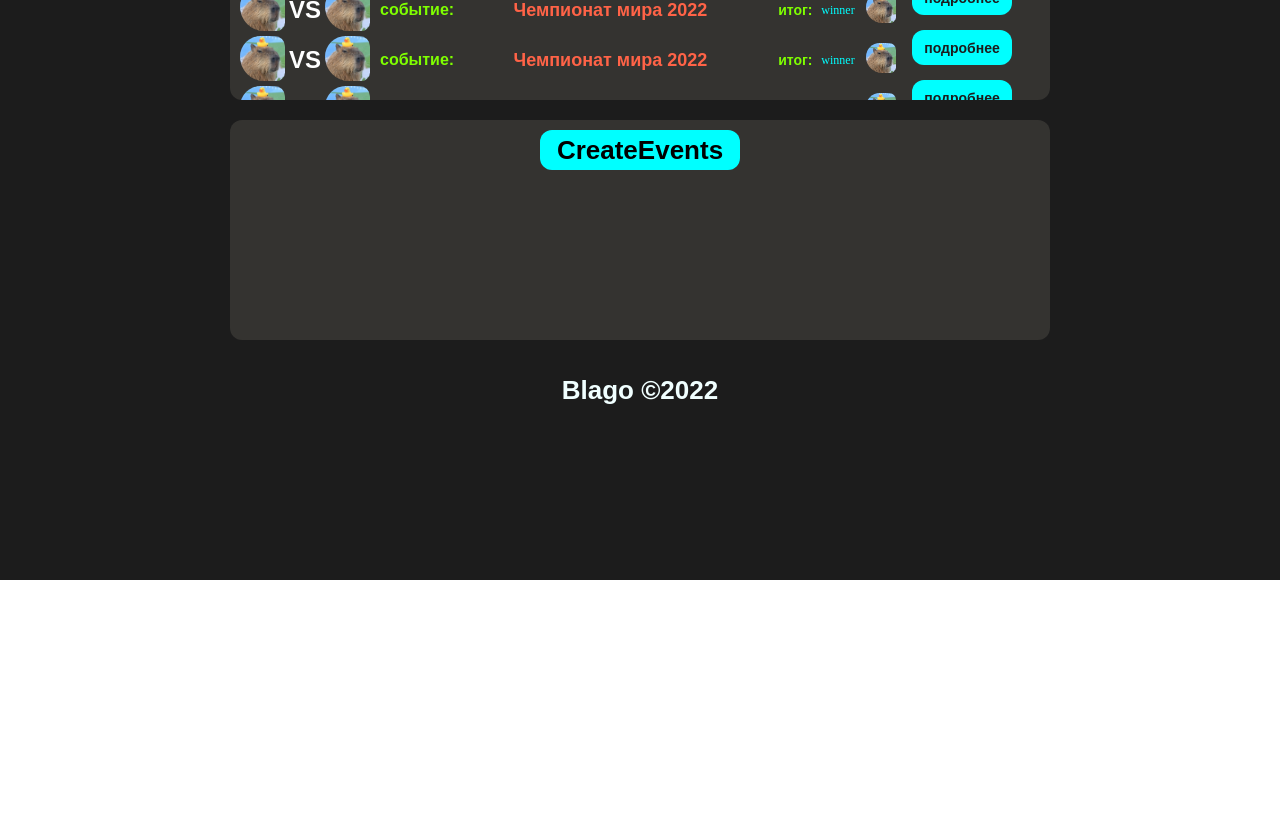
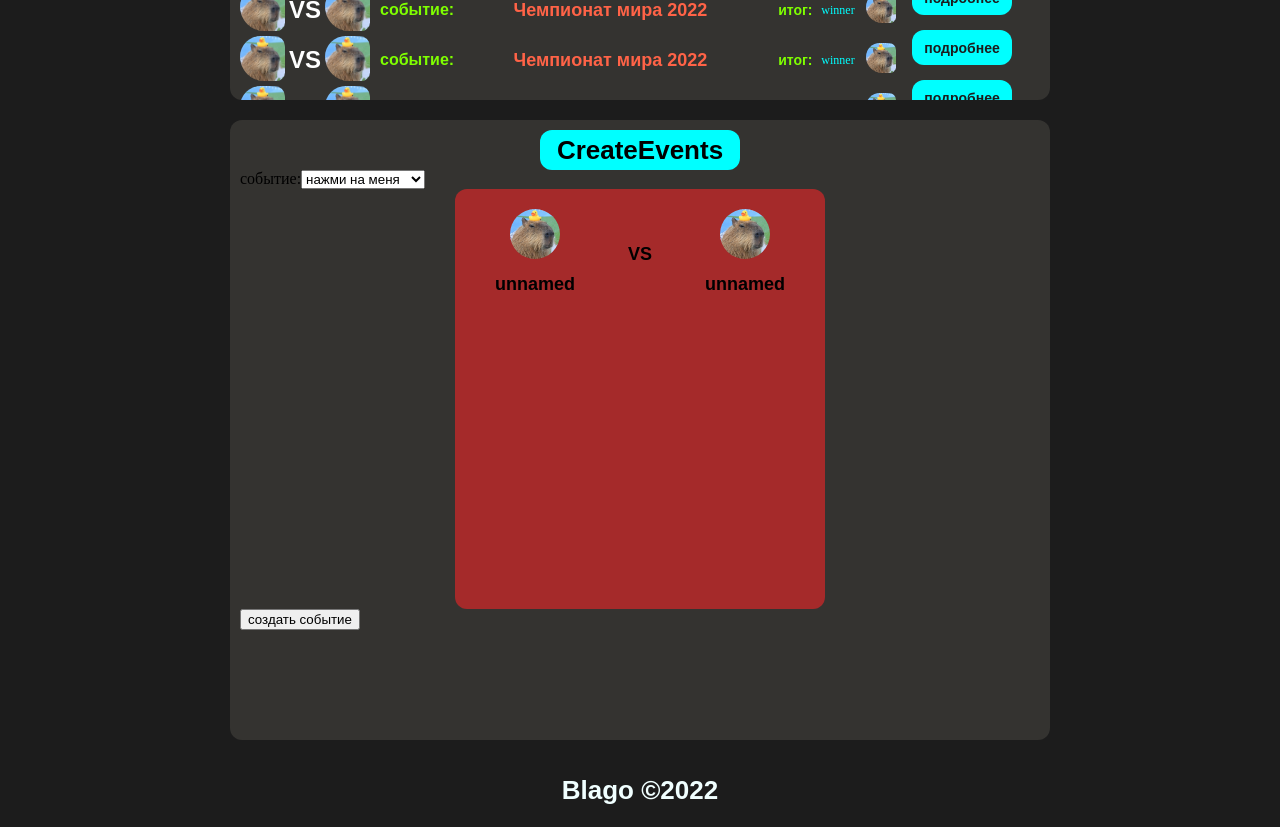
Before and after one commit to CTAC-Saint-Peterburg/Blago, a React (Create React App) app: page / in a window 1280 px wide. Shown: the part 620-1447 px from the top of the page. Before the commit the page ends 1200 px from the top, so only its background shows below. Built offline with nearby package versions, Linux system fonts and the light colour scheme.

Commit message:
init: create event component

```diff
--- a/src/components/CreateEvents.jsx
+++ b/src/components/CreateEvents.jsx
@@ -1,10 +1,32 @@
+import { useState } from "react";
 import styles from "../stylesComponents/CreateEvents.module.css";
+import Optioncard from "./secundaryComponents/Optioncard";
 export default function CreateEvents() {
+  const [mainOptions, setMainOptions] = useState([
+    { name: "РФПЛ" },
+    { name: "ЧМ Мира" },
+    { name: "Лига Чемпионов" },
+  ]);
   return (
     <div className={styles.createevents}>
       <div className={styles.createeventsHeader}>
         <h1 className={styles.createeventsHeaderH1}>CreateEvents</h1>
       </div>
+      <form onSubmit={() => alert("создать событие")}>
+        <label>
+          событие:
+          <select name="event" required>
+            <option>нажми на меня</option>
+            {mainOptions.map((unit, index) => {
+              return <option key={index}>{unit.name}</option>;
+            })}
+          </select>
+        </label>
+
+        <Optioncard />
+
+        <button>создать событие</button>
+      </form>
     </div>
   );
 }
--- /dev/null
+++ b/src/components/secundaryComponents/Optioncard.jsx
@@ -0,0 +1,29 @@
+import style from "./Optioncard.module.css";
+export default function Optioncard() {
+  console.log(style);
+  return (
+    <div className={style.optioncard}>
+      <div className={style.optioncardMain}>
+        <div className={style.optioncardMainTop}>
+          <img
+            className={style.optioncardMainTopImg}
+            src={require("./../../images/stock.jpg")}
+            alt=""
+          />
+          <h2 className={style.optioncardMainTopH2}>unnamed</h2>
+        </div>
+        <div className={style.optioncardMainTop}>
+          <h2 className={style.optioncardMainTopH2}>VS</h2>
+        </div>
+        <div className={style.optioncardMainTop}>
+          <img
+            className={style.optioncardMainTopImg}
+            src={require("./../../images/stock.jpg")}
+            alt=""
+          />
+          <h2 className={style.optioncardMainTopH2}>unnamed</h2>
+        </div>
+      </div>
+    </div>
+  );
+}
--- /dev/null
+++ b/src/components/secundaryComponents/Optioncard.module.css
@@ -0,0 +1,28 @@
+.optioncard {
+  margin: 0 auto;
+  padding: 10px;
+  width: 350px;
+  height: 400px;
+  border-radius: 12px;
+  background-color: brown;
+}
+.optioncardMain {
+  display: grid;
+  grid-template-columns: 1fr 0.5fr 1fr;
+}
+.optioncardMainTop {
+  display: grid;
+  justify-items: center;
+  align-items: center;
+}
+.optioncardMainTopImg {
+  margin-top: 10px;
+  width: 50px;
+  height: 50px;
+  border-radius: 50%;
+}
+.optioncardMainTopH2 {
+  font-family: Arial;
+  font-weight: 600;
+  font-size: 18px;
+}
--- a/src/stylesComponents/CreateEvents.module.css
+++ b/src/stylesComponents/CreateEvents.module.css
@@ -7,7 +7,7 @@
   border-radius: 12px;
   width: 80%;
   max-width: 800px;
-  height: 200px;
+  height: 600px;
 }
 .createeventsHeader {
   margin: 0 auto;
```
